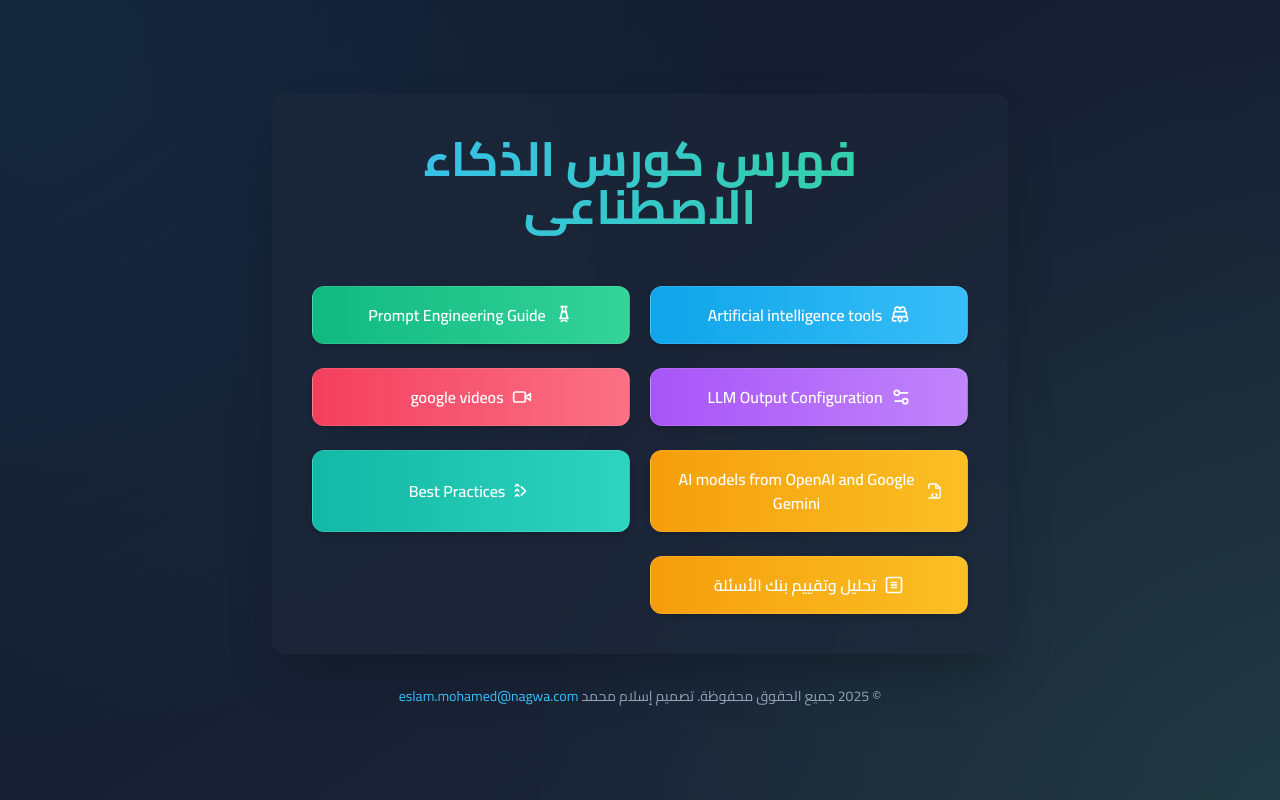
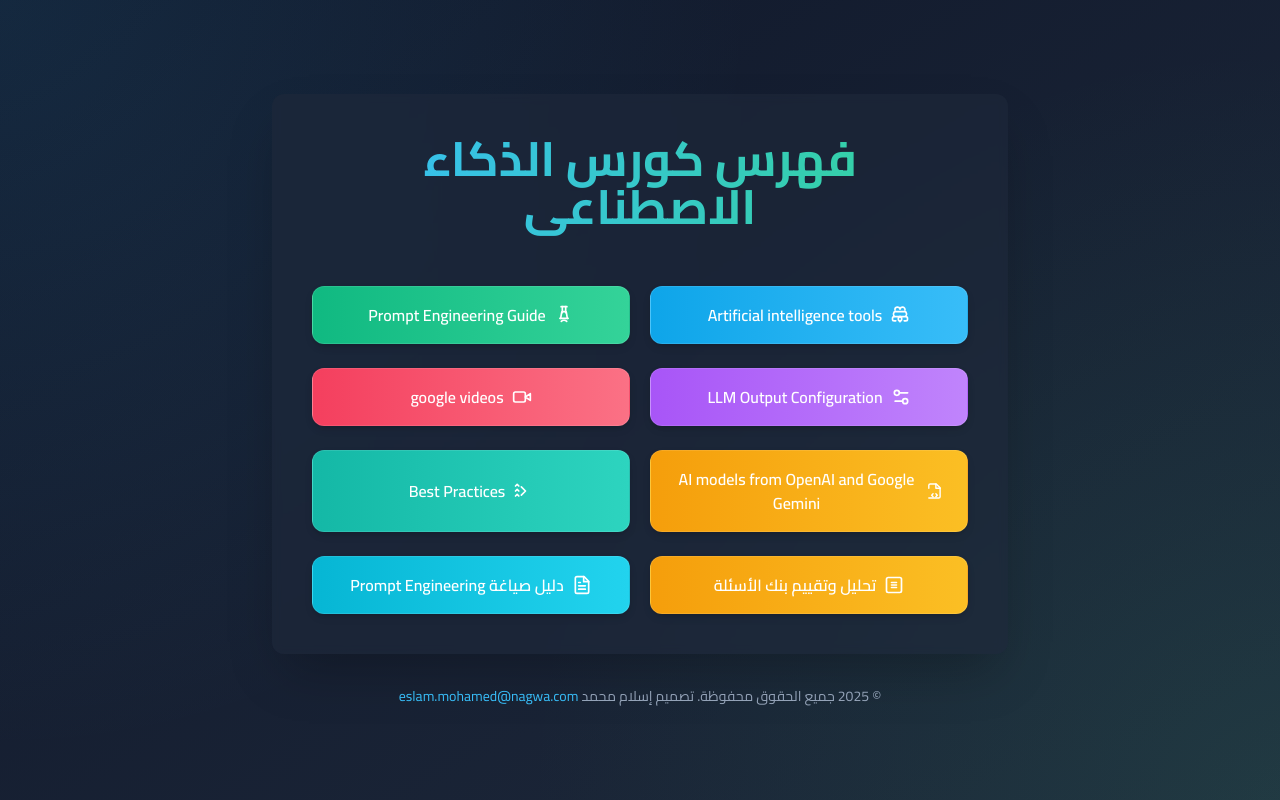
Before and after one commit to Eslam250-x3/home, a plain HTML site: page index.html in a window 1280 px wide. Drawn offline with nearby package versions, Linux system fonts and the light colour scheme.

Commit message:
Update index.html

```diff
--- a/index.html
+++ b/index.html
@@ -1,4 +1,3 @@
-
 <!DOCTYPE html>
 <html lang="ar" dir="rtl">
 <head>
@@ -56,6 +55,7 @@
         .btn-rose { background-image: linear-gradient(to right, #f43f5e, #fb7185); }
         .btn-amber { background-image: linear-gradient(to right, #f59e0b, #fbbf24); }
         .btn-teal { background-image: linear-gradient(to right, #14b8a6, #2dd4bf); }
+        .btn-cyan { background-image: linear-gradient(to right, #06b6d4, #22d3ee); } /* لون جديد للزرار الجديد */
 
         /* Fade-in animation */
         @keyframes fadeIn {
@@ -117,16 +117,30 @@
                     <svg xmlns="http://www.w3.org/2000/svg" viewBox="0 0 24 24" fill="none" stroke="currentColor" stroke-width="2" stroke-linecap="round" stroke-linejoin="round"><path d="M10 17l5-5-5-5"/><path d="m3 6 2-2 2 2"/><path d="m3 12 2-2 2 2"/><path d="m3 18 2-2 2 2"/></svg>
                     <span>Best Practices</span>
                 </a>
-                <!-- زرار تحليل وتقييم بنك الأسئلة الجديد -->
+
                 <a href="https://eslam250-x3.github.io/Question-bank-evaluation/" target="_blank" rel="noopener noreferrer"
                    class="custom-btn btn-amber" style="animation-delay: 0.4s;">
                     <svg xmlns="http://www.w3.org/2000/svg" viewBox="0 0 24 24" fill="none" stroke="currentColor" stroke-width="2" stroke-linecap="round" stroke-linejoin="round"><rect x="3" y="3" width="18" height="18" rx="2"/><path d="M9 9h6"/><path d="M9 15h6"/><path d="M9 12h6"/></svg>
                     <span>تحليل وتقييم بنك الأسئلة</span>
                 </a>
+
+                <!-- الزرار الجديد -->
+                <a href="https://eslam250-x3.github.io/dalel-elmomarasat/" target="_blank" rel="noopener noreferrer"
+                   class="custom-btn btn-cyan" style="animation-delay: 0.45s;">
+                    <svg xmlns="http://www.w3.org/2000/svg" viewBox="0 0 24 24" fill="none" stroke="currentColor" stroke-width="2" stroke-linecap="round" stroke-linejoin="round">
+                        <path d="M14.5 2H6a2 2 0 0 0-2 2v16a2 2 0 0 0 2 2h12a2 2 0 0 0 2-2V7.5L14.5 2z"/>
+                        <polyline points="14 2 14 8 20 8"/>
+                        <line x1="16" y1="13" x2="8" y2="13"/>
+                        <line x1="16" y1="17" x2="8" y2="17"/>
+                        <line x1="10" y1="9" x2="8" y2="9"/>
+                    </svg>
+                    <span>دليل صياغة Prompt Engineering</span>
+                </a>
             </div>
 
-        </div> <footer class="mt-8 text-slate-400 text-xs sm:text-sm fade-in" style="animation-delay: 0.5s;">
-            <p>&copy; <span id="currentYear"></span> جميع الحقوق محفوظة. تصميم إسلام محمد <a href="mailto:eslam.mohamed@nagwa.com" class="text-sky-400 hover:text-sky-300 transition-colors duration-200">eslam.mohamed@nagwa.com</a></p>
+        </div>
+        <footer class="mt-8 text-slate-400 text-xs sm:text-sm fade-in" style="animation-delay: 0.5s;">
+            <p>© <span id="currentYear"></span> جميع الحقوق محفوظة. تصميم إسلام محمد <a href="mailto:eslam.mohamed@nagwa.com" class="text-sky-400 hover:text-sky-300 transition-colors duration-200">eslam.mohamed@nagwa.com</a></p>
         </footer>
     </div>
 
```
